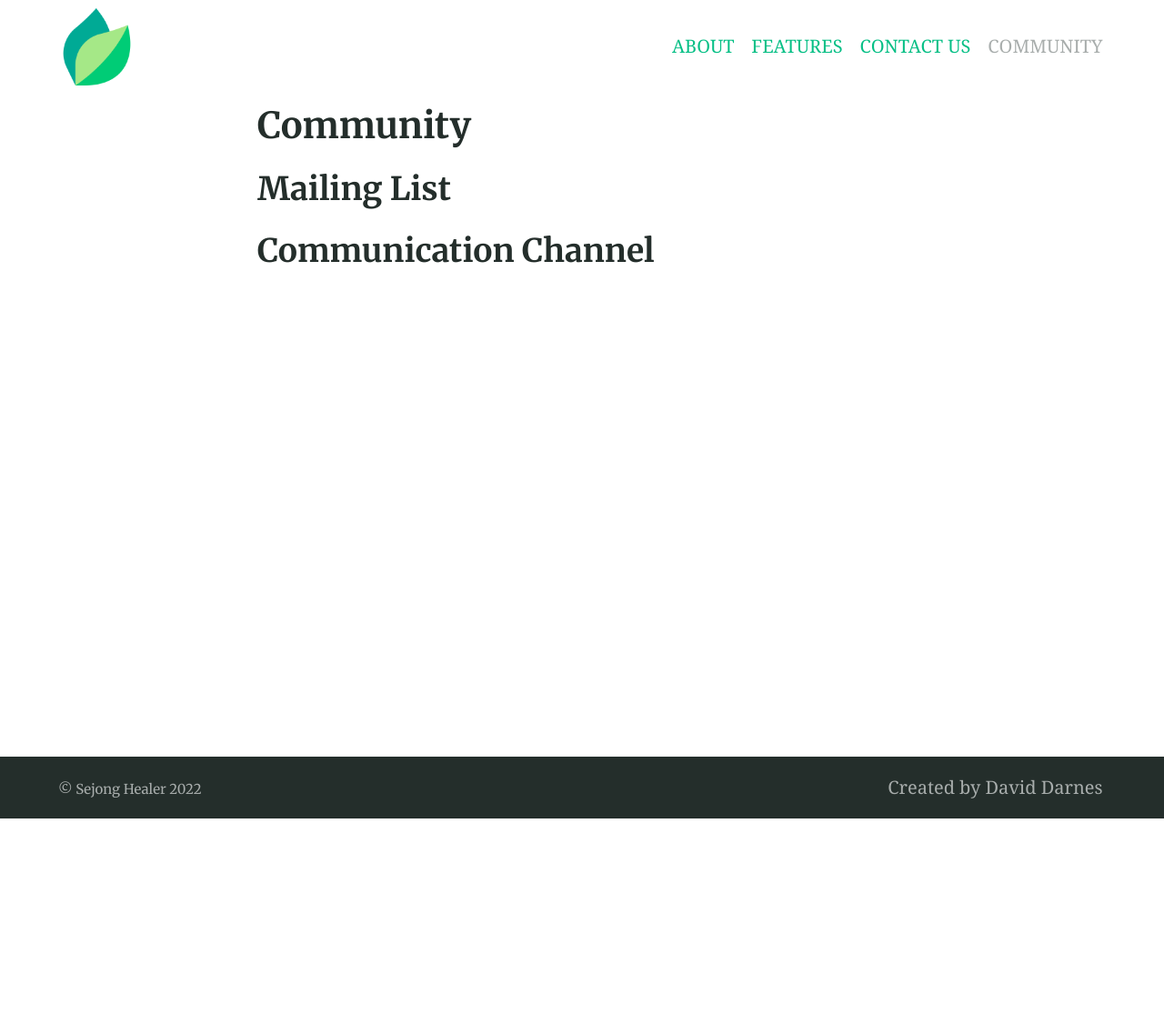
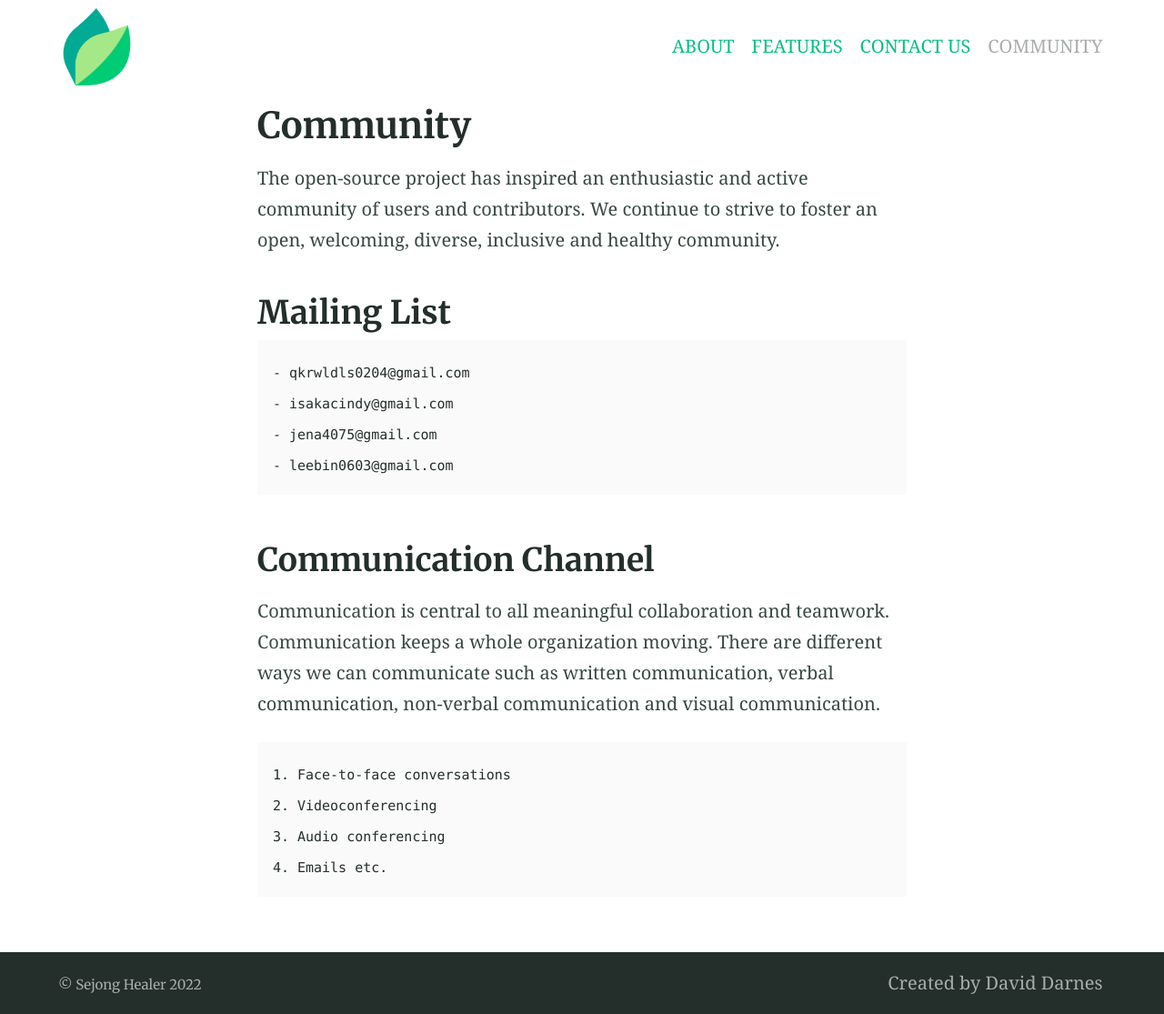
Before and after one commit to jiin124/Sejong-healer, a Jekyll site: the page built from docs/community.md, in a window 1280 px wide. Shown: the whole page at 91% size. Built offline with Jekyll 4.4.1, drawn with Linux system fonts in a browser that asks for light colours; before the commit the page ends 900 px from its top, so only the background shows below that.

Commit message:
Update community.md

```diff
--- a/docs/community.md
+++ b/docs/community.md
@@ -4,7 +4,18 @@ title: Community
 permalink: ./community/
 ---
 
+The open-source project has inspired an enthusiastic and active community of users and contributors. We continue to strive to foster an open, welcoming, diverse, inclusive and healthy community.
+
 ## Mailing List
-
+    - qkrwldls0204@gmail.com
+    - isakacindy@gmail.com
+    - jena4075@gmail.com
+    - leebin0603@gmail.com
 
 ## Communication Channel
+Communication is central to all meaningful collaboration and teamwork. Communication keeps a whole organization moving. There are different ways we can communicate such as written communication, verbal communication, non-verbal communication and visual communication.
+
+    1. Face-to-face conversations
+    2. Videoconferencing
+    3. Audio conferencing
+    4. Emails etc.
```
